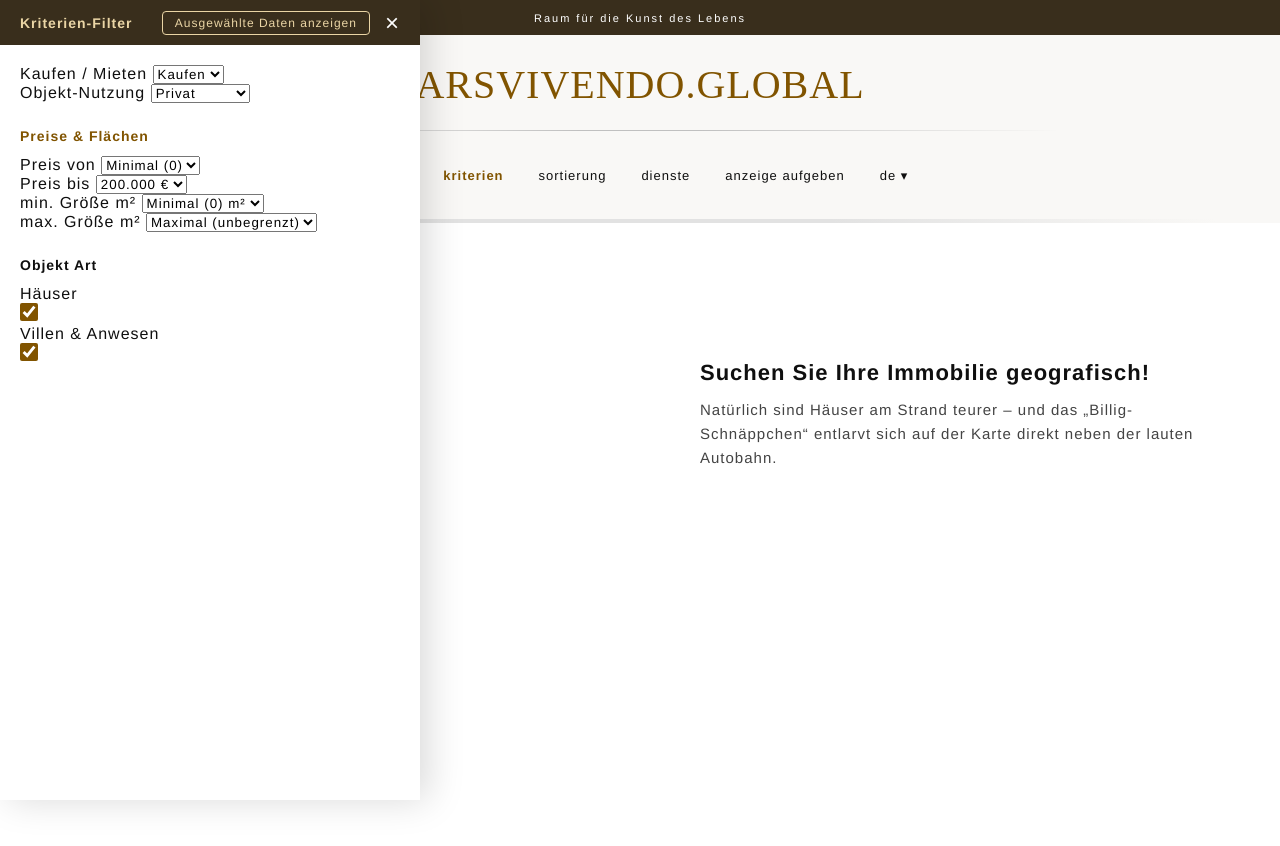
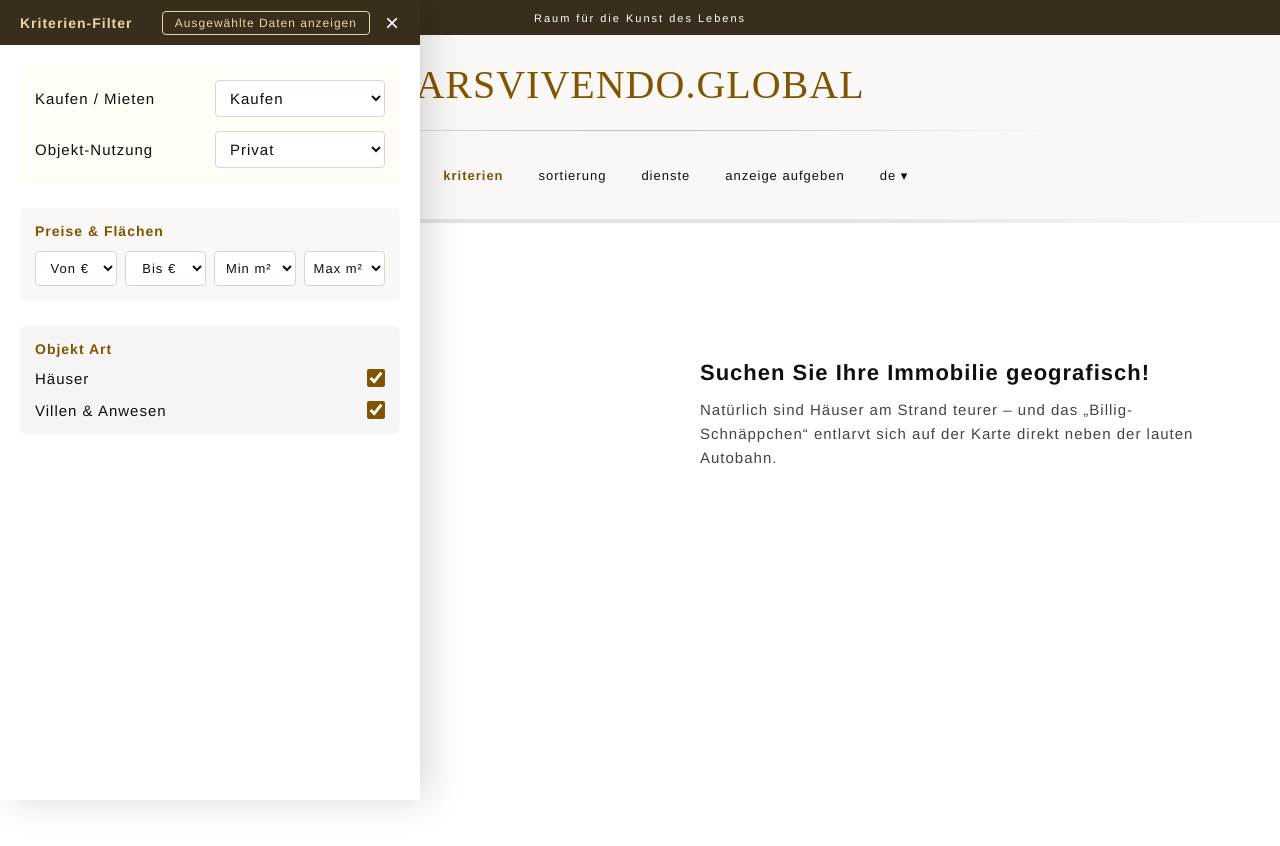
Before and after one commit to HenryNoi/_ImmoProjekt, a plain HTML site: page index.html in a window 1280 px wide. Both pictures are taken after a click on the link "kriterien". Shown: the top 846 px of the page. Drawn offline with Linux system fonts and the light colour scheme.

Commit message:
Update index.html

```diff
--- a/index.html
+++ b/index.html
@@ -13,10 +13,10 @@
             --gold-dark: #815400;
             --text-dark: #0F0F0F;
             --border-light: #EAE5D8;
-            --field-border: #DCD6C8; /* Hauchdünne, dezente Kante für die Felder */
+            --field-border: #DCD6C8;
         }
 
-        /* Typografie-Harmonie auf der goldenen Mitte (15px) */
+        /* Harmonische Premium-Typografie (Goldene Mitte 15px) */
         body, select, option, input, label, button, h3, h4 {
             font-family: 'Helvetica Neue', Helvetica, Arial, sans-serif;
             letter-spacing: 1px;
@@ -49,7 +49,7 @@
         .content-column h3 { font-size: 22px; margin-bottom: 12px; }
         .content-column p { font-size: 15px; line-height: 1.6; color: #444; }
 
-        /* KRITERIEN PANEL - DIE DREI MONOLITHISCHEN FARB-BLÖCKE */
+        /* KRITERIEN PANEL - FLÄCHIGE ARCHITEKTUR */
         .side-kriterien-panel {
             position: fixed; top: 0; left: -430px; width: 420px; height: 100%; background: #FFFFFF;
             border-right: none; z-index: 2000; box-shadow: none;
@@ -59,37 +59,34 @@
 
         .panel-body-content { padding: 20px; overflow-y: auto; height: calc(100% - 45px); }
 
-        /* Block 1: Gelb */
+        /* Drei sauber getrennte, monolithische Farbblöcke */
         .group-block-yellow { background-color: #FFFDF5; padding: 15px; border-radius: 6px; margin-bottom: 25px; }
-        /* Block 2: Header-Hintergrundfarbe (Creme) */
         .group-block-creme { background-color: var(--header-bg); padding: 15px; border-radius: 6px; margin-bottom: 25px; }
-        /* Block 3: Hellgrau */
         .group-block-gray { background-color: #F5F5F5; padding: 15px; border-radius: 6px; margin-bottom: 25px; }
 
-        /* Zeilenaufteilung innerhalb der Blöcke */
-        .block-row { display: flex; align-items: center; justify-content: space-between; margin-bottom: 12px; }
+        .block-row { display: flex; align-items: center; justify-content: space-between; margin-bottom: 14px; }
         .block-row:last-child { margin-bottom: 0; }
 
         .field-label { font-size: 15px; color: var(--text-dark); }
         .group-headline { font-size: 14px; margin-bottom: 12px; font-weight: bold; color: var(--gold-dark); }
 
-        /* Vierspaltiges Kompakt-Raster für Preise & Flächen */
+        /* Vierspaltiges Kompakt-Raster für Preise & Flächen im Creme-Block */
         .price-size-grid-4 { display: grid; grid-template-columns: repeat(4, 1fr); gap: 8px; margin-top: 10px; }
 
-        /* Weiße Felder mit schwacher, eleganter Einrahmung */
+        /* Weiße Felder mit schwacher, edler Einrahmung */
         .white-input-field {
             font-size: 15px; background-color: #FFFFFF; border: 1px solid var(--field-border); padding: 8px 10px;
             border-radius: 4px; color: var(--text-dark); outline: none; cursor: pointer;
-            width: 160px; text-align: left;
+            width: 170px; text-align: left;
         }
 
-        /* Kompakt-Felder für das 4er-Grid */
         .white-input-field-compact {
             font-size: 13px; background-color: #FFFFFF; border: 1px solid var(--field-border); padding: 8px 4px;
             border-radius: 4px; color: var(--text-dark); outline: none; cursor: pointer;
             width: 100%; text-align: center;
         }
 
+        /* Kleiner Aktions-Button im Kopf-Balken */
         .mini-action-btn {
             background: none; border: 1px solid var(--gold-champagne); color: var(--gold-champagne);
             padding: 4px 12px; border-radius: 4px; font-size: 12px; cursor: pointer;
@@ -122,61 +119,51 @@
         <div class="fade-line-thick"></div>
     </header>
 
-    <!-- DIE PREMIUM RE-DESIGNED KRITERIEN-ENGINE (FLACHE ZEILEN, KEINE KÄSTCHEN, WEIẞE FELDER) -->
     <div class="side-kriterien-panel" id="filterPanel">
-        <!-- Kopf-Balken mit integriertem, filigranem Button an der Unterkante -->
-        <div style="padding: 0 20px; background-color: #392E1C; color: #FFFFFF; display: flex; align-items: center; height: 45px; position: relative;">
+        <div style="padding: 0 20px; background-color: #392E1C; color: #FFFFFF; display: flex; align-items: center; height: 45px;">
             <h3 style="font-size: 14px; font-weight: bold; color: var(--gold-champagne); flex-grow: 1;">Kriterien-Filter</h3>
-
-            <!-- Dein neuer kleiner Aktions-Button: Dezent zwischen Titel und Schließen-Kreuz -->
             <button class="mini-action-btn" onclick="closeKriterienPanel()">Ausgewählte Daten anzeigen</button>
-
             <button id="closePanelBtn" style="background: none; border: none; color: #FFFFFF; font-size: 24px; cursor: pointer; line-height: 1;">&times;</button>
         </div>
 
         <div class="panel-body-content">
-            <!-- Gelber Masterbereich: Nur gelbe Hintergrundfläche, weiße Felder, links Bezeichnung, rechts Wert -->
-            <div class="filter-row-flat zone-yellow">
-                <span class="filter-label-left">Kaufen / Mieten</span>
-                <select class="noble-input-right"><option>Kaufen</option><option>Mieten</option></select>
-            </div>
-            <div class="filter-row-flat zone-yellow" style="margin-bottom: 25px;">
-                <span class="filter-label-left">Objekt-Nutzung</span>
-                <select class="noble-input-right"><option>Privat</option><option>Gewerblich</option></select>
+            <!-- Block 1: Monolithisch Gelb -->
+            <div class="group-block-yellow">
+                <div class="block-row">
+                    <span class="field-label">Kaufen / Mieten</span>
+                    <select class="white-input-field"><option>Kaufen</option><option>Mieten</option></select>
+                </div>
+                <div class="block-row">
+                    <span class="field-label">Objekt-Nutzung</span>
+                    <select class="white-input-field"><option>Privat</option><option>Gewerblich</option></select>
+                </div>
             </div>
 
-            <!-- Grauer Kriterienbereich: Nur graue Hintergrundfläche, Bezeichnungen links, Werte rechts -->
-            <h4 style="font-size: 14px; margin-bottom: 12px; font-weight: bold; color: var(--gold-dark);">Preise &amp; Flächen</h4>
-
-            <div class="filter-row-flat zone-gray">
-                <span class="filter-label-left">Preis von</span>
-                <select class="noble-input-right"><option>Minimal (0)</option></select>
-            </div>
-            <div class="filter-row-flat zone-gray">
-                <span class="filter-label-left">Preis bis</span>
-                <select class="noble-input-right"><option>200.000 €</option></select>
-            </div>
-            <div class="filter-row-flat zone-gray">
-                <span class="filter-label-left">min. Größe m²</span>
-                <select class="noble-input-right"><option>Minimal (0) m²</option></select>
-            </div>
-            <div class="filter-row-flat zone-gray" style="margin-bottom: 25px;">
-                <span class="filter-label-left">max. Größe m²</span>
-                <select class="noble-input-right"><option>Maximal (unbegrenzt)</option></select>
+            <!-- Block 2: Monolithisch Creme (Header-Farbe) mit 4er-Grid -->
+            <div class="group-block-creme">
+                <h4 class="group-headline">Preise &amp; Flächen</h4>
+                <div class="price-size-grid-4">
+                    <select class="white-input-field-compact"><option>Von €</option></select>
+                    <select class="white-input-field-compact"><option>Bis €</option></select>
+                    <select class="white-input-field-compact"><option>Min m²</option></select>
+                    <select class="white-input-field-compact"><option>Max m²</option></select>
+                </div>
             </div>
 
-            <h4 style="font-size: 14px; margin-bottom: 12px; font-weight: bold;">Objekt Art</h4>
-            <div class="filter-row-flat zone-gray">
-                <span class="filter-label-left">Häuser</span>
-                <div class="noble-input-right" style="background: transparent !important; min-width: auto; padding-right: 0;"><input type="checkbox" checked style="width: 18px; height: 18px; accent-color: var(--gold-dark);"></div>
-            </div>
-            <div class="filter-row-flat zone-gray">
-                <span class="filter-label-left">Villen &amp; Anwesen</span>
-                <div class="noble-input-right" style="background: transparent !important; min-width: auto; padding-right: 0;"><input type="checkbox" checked style="width: 18px; height: 18px; accent-color: var(--gold-dark);"></div>
+            <!-- Block 3: Monolithisch Hellgrau -->
+            <div class="group-block-gray">
+                <h4 class="group-headline">Objekt Art</h4>
+                <div class="block-row">
+                    <span class="field-label">Häuser</span>
+                    <input type="checkbox" checked style="width: 18px; height: 18px; accent-color: var(--gold-dark);">
+                </div>
+                <div class="block-row">
+                    <span class="field-label">Villen &amp; Anwesen</span>
+                    <input type="checkbox" checked style="width: 18px; height: 18px; accent-color: var(--gold-dark);">
+                </div>
             </div>
         </div>
     </div>
-
     <main>
         <section class="landing-construct-row">
             <div class="content-column">
```
